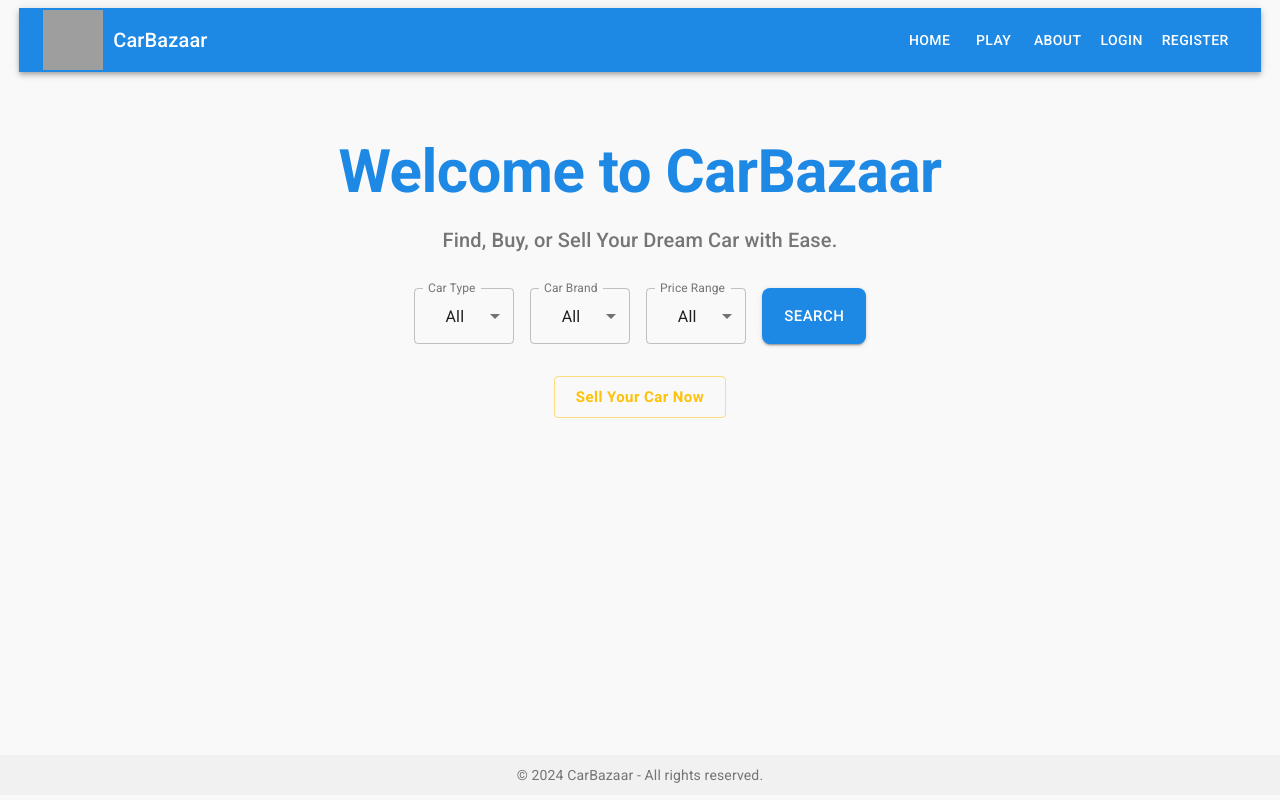
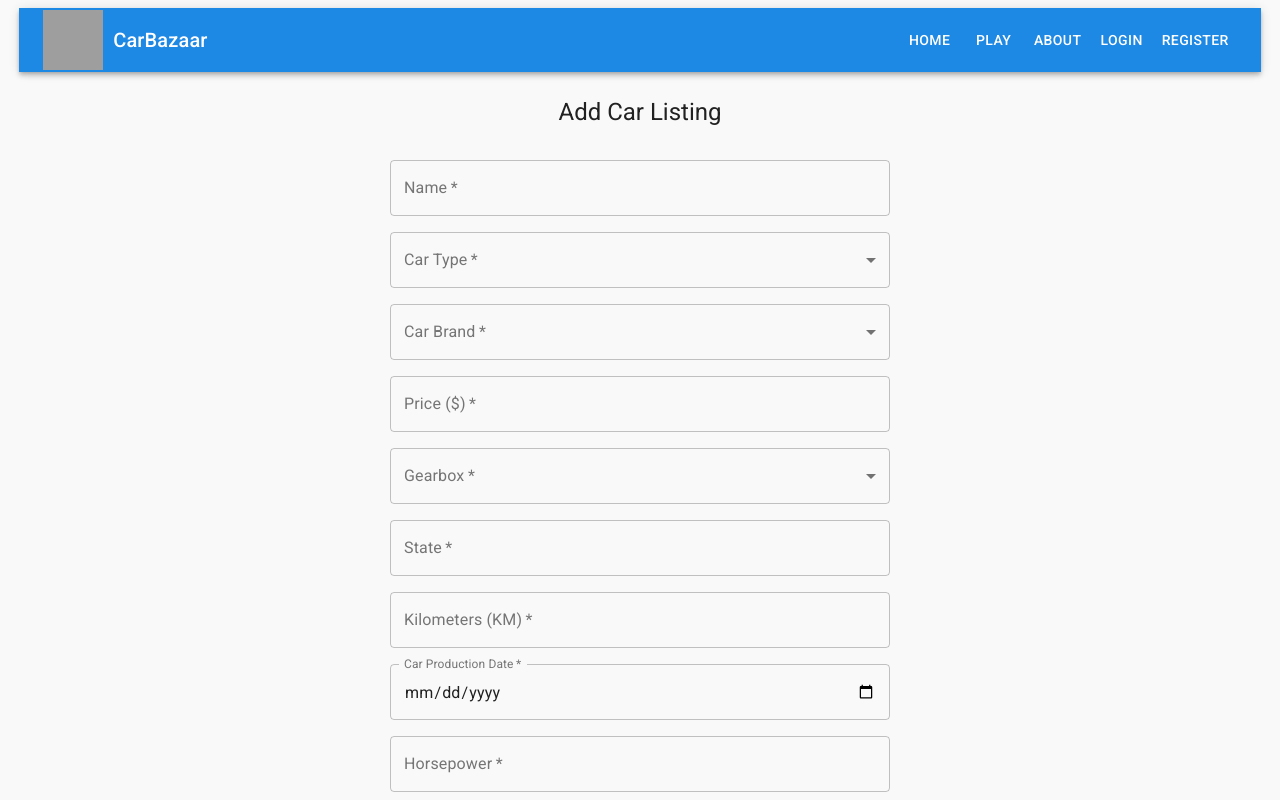
Before and after one commit to bojidars1/CarBazaar, a React (Vite) app in the folder carbazaar.client/: page /carlisting/add in a window 1280 px wide. Shown: the top 800 px of the page. Built offline with nearby package versions, Linux system fonts and the light colour scheme; grey boxes are pictures that could not be loaded.

Commit message:
Added Add Listing Page

```diff
--- a/carbazaar.client/package.json
+++ b/carbazaar.client/package.json
@@ -15,7 +15,8 @@
     "@mui/icons-material": "^6.1.7",
     "@mui/material": "^6.1.7",
     "react": "^18.3.1",
-    "react-dom": "^18.3.1"
+    "react-dom": "^18.3.1",
+    "react-router-dom": "^7.0.1"
   },
   "devDependencies": {
     "@eslint/js": "^9.13.0",
--- a/carbazaar.client/src/App.jsx
+++ b/carbazaar.client/src/App.jsx
@@ -1,16 +1,24 @@
 import React from 'react';
+import { BrowserRouter as Router, Routes, Route } from 'react-router-dom'
 import { CssBaseline, ThemeProvider } from '@mui/material';
 import lightTheme from './themes/lightTheme';
 import Layout from './layouts/layout';
 import Home from './pages/Home';
+import AddCarListing from './pages/AddCarListing';
 
 const App = () => {
     return(
       <ThemeProvider theme={lightTheme}>
         <CssBaseline />
-        <Layout>
-          <Home />
-        </Layout>
+        <Router>
+          <Layout>
+            <Routes>
+              <Route path="/" element={<Home />} />
+              <Route path="/carlisting/add" element={<AddCarListing />} />
+            </Routes>
+          </Layout>
+        </Router>
+
       </ThemeProvider>
     );
 };
--- a/carbazaar.client/src/components/HeroSection.jsx
+++ b/carbazaar.client/src/components/HeroSection.jsx
@@ -1,5 +1,6 @@
 import React, { useState } from 'react';
 import { Box, Typography, Button, InputLabel, Grid2, FormControl, MenuItem, Select } from '@mui/material';
+import { Link } from 'react-router-dom';
 
 const HeroSection = () => {
     const [carType, setCarType] = useState('All');
@@ -85,6 +86,7 @@ const HeroSection = () => {
 
             {/* Call-to-Action */}
             <Button
+            component={Link} to="/carlisting/add"
             variant='outlined'
             color='secondary'
             size='large'
--- a/carbazaar.client/src/features/CarListing/components/AddCarListingForm.jsx
+++ b/carbazaar.client/src/features/CarListing/components/AddCarListingForm.jsx
@@ -0,0 +1,163 @@
+import React, { useState } from 'react';
+import { Box, TextField, Button, MenuItem, Typography } from '@mui/material';
+
+const CarListingForm = ({ onSubmit }) => {
+    const [formData, setFormData] = useState({
+        name: '',
+        type: '',
+        brand: '',
+        price: '',
+        gearbox: '',
+        state: '',
+        km: '',
+        productionDate: '',
+        horsepower: '',
+        color: '',
+        extraInfo: ''
+    });
+
+    const handleChange = (e) => {
+        const { name, value } = e.target;
+        setFormData((prev) => ({ ...prev, [name]: value }));
+    };
+
+    const handleSubmit = (e) => {
+        e.preventDefault();
+        onSubmit(formData);
+    };
+
+    return (
+        <Box component="form" onSubmit={handleSubmit}
+        sx={{ maxWidth: 500, margin: 'auto', display: 'flex', flexDirection: 'column', gap: 2, mb: '1em' }}>
+            <Typography variant="h5" sx={{ textAlign: 'center', mb: 2 }}>
+                Add Car Listing
+            </Typography>
+
+            <TextField
+                label="Name"
+                name="name"
+                value={formData.name}
+                onChange={handleChange}
+                fullWidth
+                required
+            />
+
+            <TextField
+                label="Car Type"
+                name="type"
+                value={formData.type}
+                onChange={handleChange}
+                fullWidth
+                select
+                required
+            >
+                <MenuItem value='SUV'>SUV</MenuItem>
+                <MenuItem value='Sedan'>Sedan</MenuItem>
+                <MenuItem value='Truck'>Truck</MenuItem>
+                <MenuItem value='Convertible'>Convertible</MenuItem>
+            </TextField>
+
+            <TextField
+                label="Car Brand"
+                name="brand"
+                value={formData.brand}
+                onChange={handleChange}
+                fullWidth
+                select
+                required
+            >
+                <MenuItem value='BMW'>BMW</MenuItem>
+                <MenuItem value='Mercedes'>Mercedes</MenuItem>
+                <MenuItem value='Audi'>Audi</MenuItem>
+            </TextField>
+
+            <TextField
+                label="Price ($)"
+                name="price"
+                value={formData.price}
+                onChange={handleChange}
+                type="number"
+                fullWidth
+                required
+            />
+
+            <TextField
+                label="Gearbox"
+                name="gearbox"
+                value={formData.gearbox}
+                onChange={handleChange}
+                fullWidth
+                select
+                required
+            >
+                <MenuItem value="Manual">Manual</MenuItem>
+                <MenuItem value="Automatic">Automatic</MenuItem>
+            </TextField>
+
+            <TextField
+                label="State"
+                name="state"
+                value={formData.state}
+                onChange={handleChange}
+                fullWidth
+                required
+            />
+
+            <TextField
+                label="Kilometers (KM)"
+                name="km"
+                value={formData.km}
+                onChange={handleChange}
+                type="number"
+                fullWidth
+                required
+            />
+
+            <TextField
+                label="Car Production Date"
+                name="productionDate"
+                value={formData.productionDate}
+                onChange={handleChange}
+                type="date"
+                InputLabelProps={{ shrink: true }}
+                fullWidth
+                required
+            />
+
+            <TextField
+                label="Horsepower"
+                name="horsepower"
+                value={formData.horsepower}
+                onChange={handleChange}
+                type="number"
+                fullWidth
+                required
+            />
+
+            <TextField
+                label="Color"
+                name="color"
+                value={formData.color}
+                onChange={handleChange}
+                fullWidth
+                required
+            />
+
+            <TextField
+                label="Extra Information"
+                name="extraInfo"
+                value={formData.extraInfo}
+                onChange={handleChange}
+                multiline
+                rows={4}
+                fullWidth
+            />
+
+            <Button type="submit" variant="contained" color="primary">
+                Submit
+            </Button>
+        </Box>
+    );
+};
+
+export default CarListingForm;
--- a/carbazaar.client/src/layouts/layout.jsx
+++ b/carbazaar.client/src/layouts/layout.jsx
@@ -1,11 +1,12 @@
 import React from 'react';
 import { AppBar, Toolbar, Typography, Button, Box, Container } from '@mui/material';
+import { Link } from 'react-router-dom';
 
 const Layout = ({ children }) => {
     return (
-        <Box>
+        <Box sx={{ display: 'flex', flexDirection: 'column', minHeight: '100vh' }}>
             {/* Header Section with Logo and Navigation */}
-           <AppBar position='sticky' sx={{ margin: '0.5em auto', width: '97%'}}>
+            <AppBar position='sticky' sx={{ margin: '0.5em auto', width: '97%' }}>
                 <Toolbar>
                     {/* Logo and App Name */}
                     <Typography variant='h6' component='div' sx={{
@@ -13,12 +14,12 @@ const Layout = ({ children }) => {
                         display: 'flex',
                         alignItems: 'center',
                     }}>
-                    <img src='/src/assets/logo.png' style={{ width: '60px', height: '60px', marginRight: '10px' }}></img>
+                        <img src='/src/assets/logo.png' style={{ width: '60px', height: '60px', marginRight: '10px' }} />
                         CarBazaar
                     </Typography>
 
                     {/* Navigation Buttons */}
-                <Button color='inherit'>Home</Button>
+                    <Button color='inherit' component={Link} to="/">Home</Button>
                     <Button color='inherit'>Play</Button>
                     <Button color='inherit'>About</Button>
                     <Button color='inherit'>Login</Button>
@@ -27,16 +28,18 @@ const Layout = ({ children }) => {
             </AppBar>
 
             {/* Main Content */}
-           <Container sx={{
-            mt: 2
-           }}>
+            <Container sx={{ mt: 2, flexGrow: 1 }}>
                 {children}
             </Container>
 
-           {/* Footer*/}
-           <Box position='fixed' component='footer'
-           sx=
-           {{ textAlign: 'center', padding: '10px 0', backgroundColor: '#f1f1f1', marginTop: '20px', bottom: 5, width: '100%' }}>
+            {/* Footer */}
+            <Box component="footer" sx={{
+                textAlign: 'center',
+                padding: '10px 0',
+                backgroundColor: '#f1f1f1',
+                marginTop: 'auto',
+                width: '100%',
+            }}>
                 <Typography variant="body2" color="textSecondary">
                     &copy; 2024 CarBazaar - All rights reserved.
                 </Typography>
--- /dev/null
+++ b/carbazaar.client/src/pages/AddCarListing.jsx
@@ -0,0 +1,10 @@
+import React from 'react';
+import CarListingForm from '../features/CarListing/components/AddCarListingForm';
+
+const AddCarListing = () => {
+    return (
+        <CarListingForm />
+    );
+};
+
+export default AddCarListing;
```
Also changed, not shown: 1 other file (tests, documents, lock files or other folders). Lines whose indentation alone changed are shown as unchanged.
